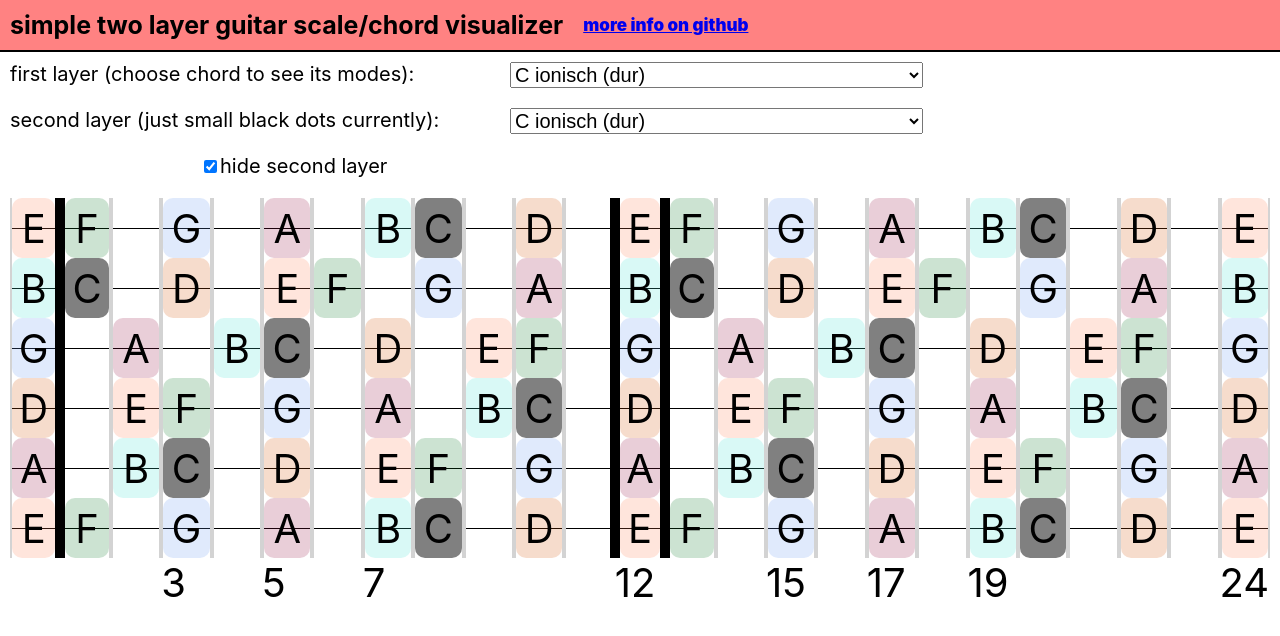
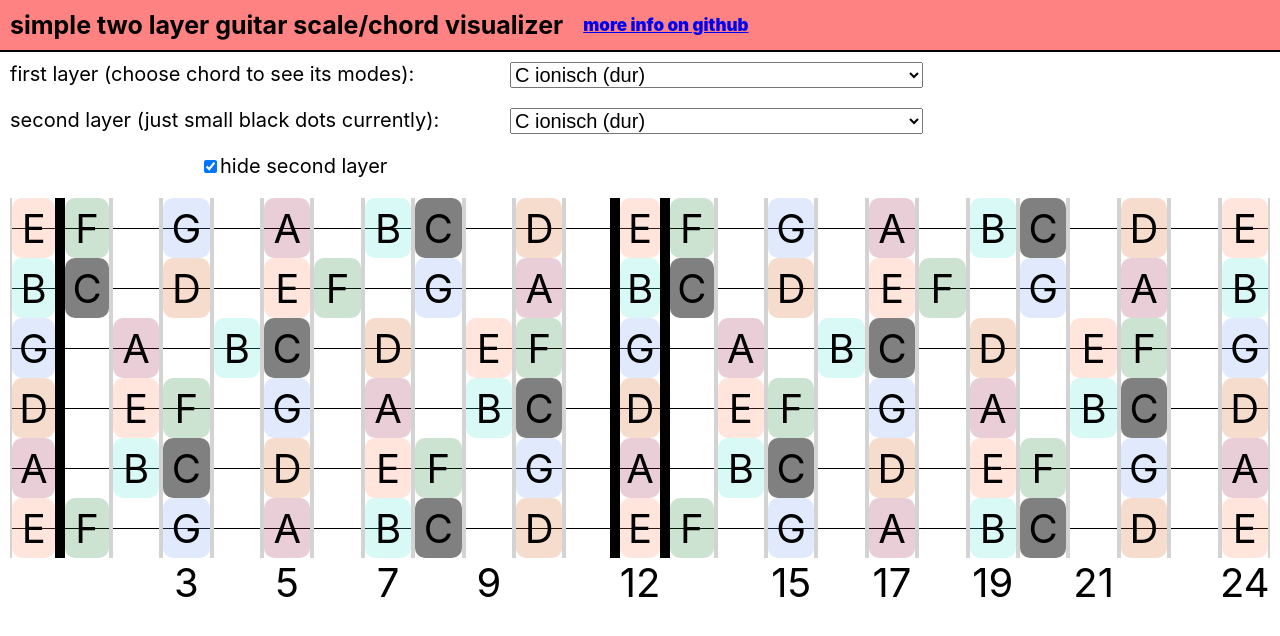
Before and after one commit to vincentwue/guitar-trainer, a React (Create React App) app: page / in a window 1280 px wide. Shown: the top 636 px of the page. Built offline with nearby package versions, Linux system fonts and the light colour scheme.

Commit message:
Correct fret numbers

```diff
--- a/src/components/Pattern.tsx
+++ b/src/components/Pattern.tsx
@@ -62,6 +62,7 @@ export default function Pattern(props: PatternProps) {
       gridColumnEnd: i + 2,
       gridRowStart: props.first.strings.length + 1,
       gridRowEnd: props.first.strings.length + 2,
+      textAlign:"center",
       // minWidth:40,
     }}>{n ? n : ""}</div>
   })
--- a/src/definitions/renderables.ts
+++ b/src/definitions/renderables.ts
@@ -74,7 +74,7 @@ export function createRenderablePattern(stringInstrument: StringInstrument, rend
 function makeFretsArray(fretscount : number) : nullOrNumber[] {
 
     const array : nullOrNumber[] = []
-    const show = [3,5,7,12,15,17,19,24]
+    const show = [3,5,7,9,12,15,17,19,21,24]
     for (let i = 0; i < fretscount; i++) {
 
         if (show.includes(i)) array.push(i)
```
Also changed, not shown: 5 other files (tests, documents, lock files or other folders).
